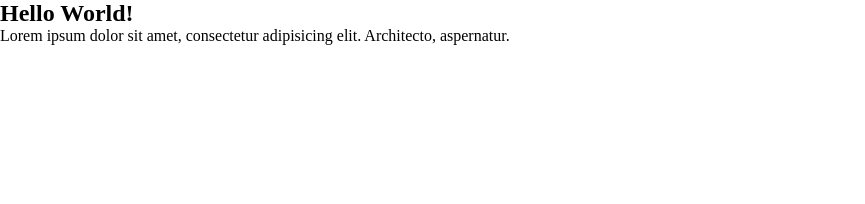
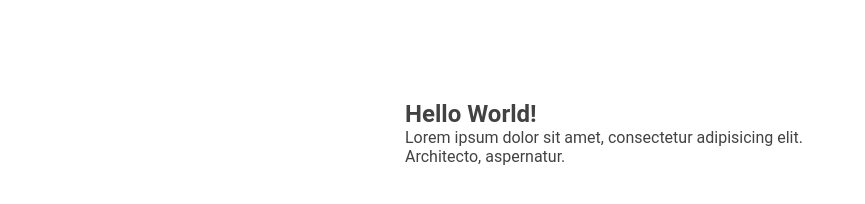
Before and after one commit to GPLEADER/4talik-guruh, a plain HTML site: page index.html in a window 1280 px wide. Shown: the whole page, without its empty margins (0-865 px from the left). Drawn offline with Linux system fonts and the light colour scheme.

Commit message:
Sectin Css add

```diff
--- /dev/null
+++ b/css/section.css
@@ -0,0 +1,39 @@
+*{
+    margin: 0;
+    padding: 0;
+    box-sizing: border-box;
+}
+body{
+    font-family: 'Roboto', sans-serif;
+    font-size: 16px;
+    font-weight: 400;
+    color: #424242;
+}
+
+.container{
+    max-width: 1140px;
+    padding: 0 15px;
+    margin: 0 auto;
+}
+
+.section{
+    padding: 100px 0;
+}
+
+.section__container{
+    max-width: 500px;
+    margin: 0 auto;
+}
+.section__title{
+    font-size: 36px;
+    font-weight: 700;
+    text-align: center;
+    margin-bottom: 30px;
+}
+
+.section__subtitle{
+    font-size: 18px;
+    font-weight: 400;
+    text-align: center;
+    margin-bottom: 50px;
+}
--- a/index.html
+++ b/index.html
@@ -7,6 +7,7 @@
     <meta http-equiv="X-UA-Compatible" content="ie=edge">
     <title>Document</title>
     <link rel="stylesheet" href="css/main.css">
+    <link rel="stylesheet" href="./css/section.css">
 </head>
 <body>
 
```
